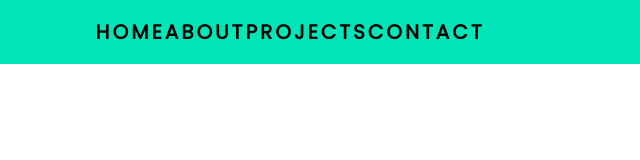
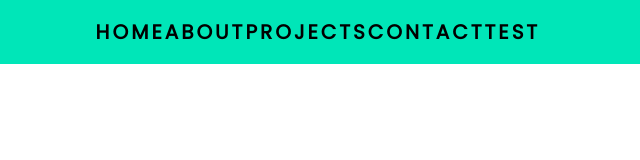
Before and after one commit to MonarValentin/monarvalentin.github.io, a plain HTML site: page index.html in a window 1280 px wide. Shown: the full height of the page, 640-1280 px from the left. Drawn offline with Linux system fonts and the light colour scheme.

Commit message:
Update index.html

```diff
--- a/index.html
+++ b/index.html
@@ -3,7 +3,7 @@
   <head>
     <meta charset="utf-8">
     <title>MonarValentin</title>
-    <meta name="viewport" content="width=device-width, initial-scale=1">
+    <meta name="viewport" content="width=device-width, initial-scale=1, minimum-scale =1">
     <meta http-equiv="X-UA-Compatible" content = "ie=edge">
     <link rel="stylesheet" href="style.css">
     <link href="https://fonts.googleapis.com/css?family=Poppins&display=swap" rel="stylesheet">
@@ -32,6 +32,9 @@
             <li>
               <a href="#">Contact</a>
             </li>
+            <li>
+              <a href="#">test</a>
+            </li>
 
           </ul>
 
```
